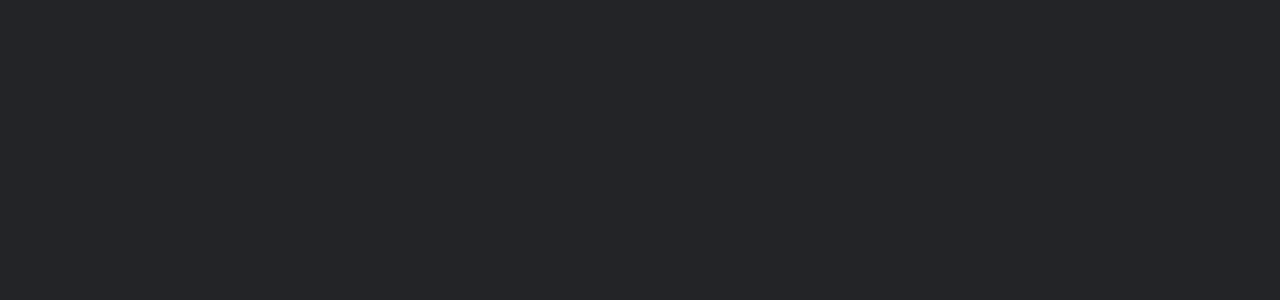
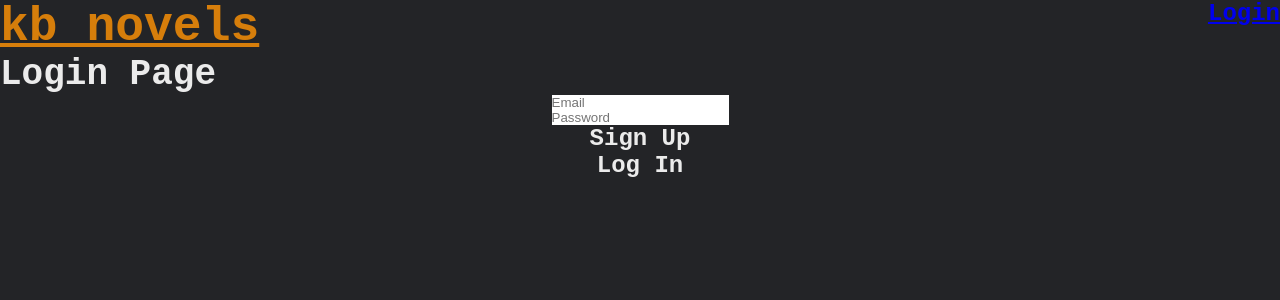
Before and after one commit to brtboi/kb-novels, a React (Create React App) app: page /login in a window 1280 px wide. Before the commit this address had no page. Shown: the top 300 px of the page. Built offline with nearby package versions, Linux system fonts and the light colour scheme; no server answers.

Commit message:
feat /login: added auth

```diff
--- a/src/App.tsx
+++ b/src/App.tsx
@@ -7,6 +7,7 @@
 import EditPage from "./components/editComponents/EditPage";
 import TestPage from "./components/TestPage";
 import HelpPage from "./components/HelpPage";
+import LoginPage from "./components/loginComponents/LoginPage";
 
 export default function App() {
     return (
@@ -14,6 +15,7 @@
             <Routes>
                 <Route path="/" element={<Header />}>
                     <Route path="/" element={<HomePage />} />
+                    <Route path="/login" element={<LoginPage />} />
                     <Route path="/deck/:deckId" element={<DeckPage />} />
                     <Route path="/edit/:deckId" element={<EditPage />} />
                     <Route path="/test" element={<TestPage />} />
--- a/src/components/Header.tsx
+++ b/src/components/Header.tsx
@@ -1,13 +1,25 @@
 import React from "react";
 import { Link, Outlet } from "react-router-dom";
 import styles from "./homePageStyles.module.scss";
+import { logOut, useAuth } from "../firebase/auth";
 
 export default function Header() {
+   const user = useAuth();
+
    return (
       <div>
          <Link to="/" className={styles.Header}>
             <h1>kb novels</h1>
-            <Link to="/help">HELP</Link>
+
+            {user ? (
+               <div>
+                  <span>Welcome, {user.email}</span>
+                  &nbsp;
+                  <button onClick={logOut}>Logout</button>
+               </div>
+            ) : (
+               <Link to="/login">Login</Link>
+            )}
          </Link>
          <Outlet />
       </div>
--- /dev/null
+++ b/src/components/loginComponents/LoginPage.tsx
@@ -0,0 +1,56 @@
+import React, { useState } from "react";
+import { logIn, signUp, useAuth } from "../../firebase/auth";
+import styles from "./loginStyles.module.scss";
+import { AuthError } from "firebase/auth";
+// import { useNavigate } from "react-router-dom";
+
+export default function LoginPage() {
+   const user = useAuth();
+   // const navigate = useNavigate();
+   const [email, setEmail] = useState("");
+   const [password, setPassword] = useState("");
+   const [error, setError] = useState<string | null>(null);
+
+   const onSignUpClick = async () => {
+      try {
+         await signUp(email, password);
+      } catch (error) {
+         setError((error as AuthError).code);
+      }
+   };
+
+   const onLoginClick = async () => {
+      try {
+         await logIn(email, password);
+      } catch (error) {
+         setError((error as AuthError).code);
+      }
+   };
+
+   return (
+      <div>
+         <h2>Login Page</h2>
+         {user ? (
+            <p>You are logged in as {user.email}</p>
+         ) : (
+            <div className={styles.LoginContainer}>
+               <input
+                  type="text"
+                  placeholder="Email"
+                  value={email}
+                  onChange={(e) => setEmail(e.target.value)}
+               />
+               <input
+                  type="password"
+                  placeholder="Password"
+                  value={password}
+                  onChange={(e) => setPassword(e.target.value)}
+               />
+               <button onClick={onSignUpClick}>Sign Up</button>
+               <button onClick={onLoginClick}>Log In</button>
+               <p>{error}</p>
+            </div>
+         )}
+      </div>
+   );
+}
--- /dev/null
+++ b/src/components/loginComponents/loginStyles.module.scss
@@ -0,0 +1,9 @@
+@use "../../variables.scss" as *;
+
+.LoginContainer {
+   display: flex;
+   flex-direction: column;
+   align-items: center;
+   justify-content: center;
+   background-color: $backgroundColor;
+}
--- /dev/null
+++ b/src/firebase/auth.tsx
@@ -0,0 +1,47 @@
+import {
+   createUserWithEmailAndPassword,
+   onAuthStateChanged,
+   signInWithEmailAndPassword,
+   signOut,
+   User,
+} from "firebase/auth";
+import { auth } from "./firebase.ts";
+import { useEffect, useState } from "react";
+
+export const signUp = async (email: string, password: string) => {
+   try {
+      const userCredential = await createUserWithEmailAndPassword(
+         auth,
+         email,
+         password
+      );
+      console.log("User signed up with email:", userCredential.user.email);
+      return userCredential;
+   } catch (error) {
+      console.error("Error signing up:", error);
+      throw error;
+   }
+};
+
+export const logIn = async (email: string, password: string) => {
+   try {
+      const userCredential = await signInWithEmailAndPassword(
+         auth,
+         email,
+         password
+      );
+      console.log("User logged in with email:", userCredential.user.email);
+      return userCredential;
+   } catch (error) {
+      console.error("Error logging in:", error);
+      throw error;
+   }
+};
+
+export const logOut = () => signOut(auth);
+
+export function useAuth() {
+   const [user, setUser] = useState<User | null>(null);
+   useEffect(() => onAuthStateChanged(auth, setUser), []);
+   return user;
+}
```
